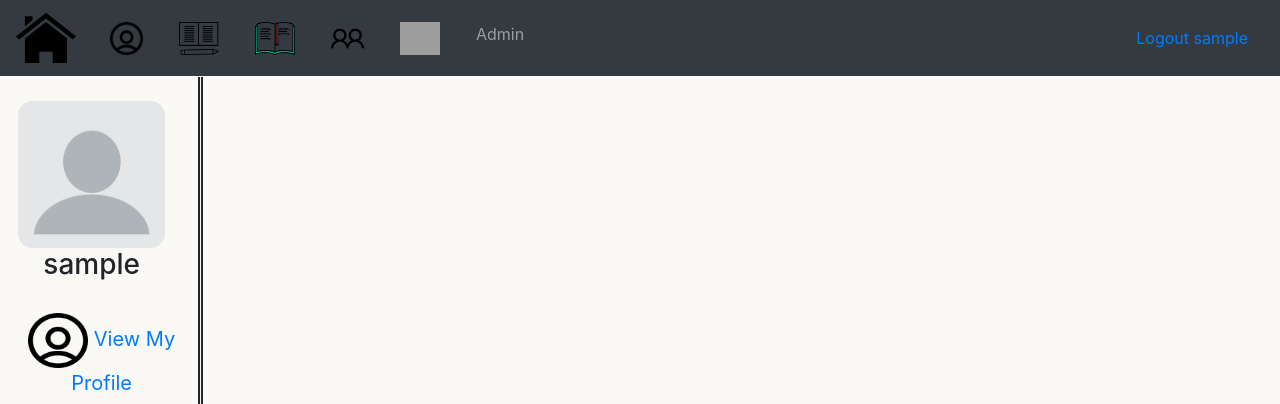
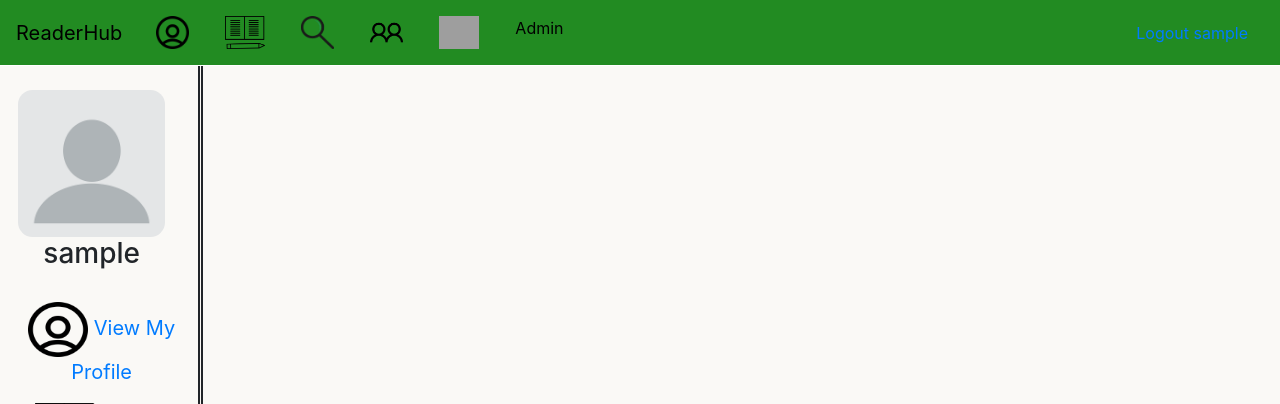
Before and after one commit to ChicoState/readerhub, a Django app: page / in a window 1280 px wide. Shown: the top 404 px of the page. Run offline with Django 4.2, Linux system fonts and the light colour scheme; the visitor is signed in with stand-in values (Sample User, id 1); data comes from the database, SQL or seed files in the repository; data that the repository does not hold is empty; some libraries are stand-ins or nearby versions; grey boxes are pictures that could not be loaded.

Commit message:
changed link color, navbar color, and search icon

```diff
--- a/static/CSS/nav.css
+++ b/static/CSS/nav.css
@@ -2,3 +2,15 @@
   padding-right: 10px;
   padding-left:  10px;
 }
+
+.navbar {
+  background-color: forestgreen;
+}
+
+.home {
+  color:black;
+}
+
+.admin {
+  color:black;
+}
--- a/templates/nav.html
+++ b/templates/nav.html
@@ -6,9 +6,10 @@
 }
 </style>
 {% load static %}
+<body>
 <link rel="stylesheet" href="{%static 'CSS/nav.css' %}" />
-<nav class="navbar navbar-expand-lg navbar-dark bg-dark">
-  <a class="navbar-brand" href="/"><img class = "home-icon" src = "{%static 'permanent_images/home_icon.png' %}" width = 60 height = 50></a>
+<nav class="navbar navbar-expand-lg">
+  <a class="navbar-brand home" href="/">ReaderHub</a>
   <div class="collapse navbar-collapse" id="navbarSupportedContent">
     <ul class="navbar-nav mr-auto">
       <li class="nav-item">
@@ -18,7 +19,7 @@
         <a class="nav-link" href="/posts/"><img class = "posts-icon" src = "{%static 'permanent_images/posts_icon.png' %}" width = 40 height = 33></a>
       </li>
       <li class="nav-item">
-        <a class="nav-link" href="/books/"><img class = "magnify-icon" src = "{%static 'permanent_images/book_icon.png' %}" width = 40 height = 33></a>
+        <a class="nav-link" href="/books/"><img class = "magnify-icon" src = "{%static 'permanent_images/book_icon.png' %}" width = 33 height = 33></a>
       </li>
       <li class="nav-item">
         <a class="nav-link" href="/addFriends/"><img class = "follow-icon" src = "{%static 'permanent_images/follow_icon.png' %}" width = 33 height = 33></a>
@@ -27,7 +28,7 @@
         <a class="nav-link" href="/inbox/"><img class = "inbox-icon" src = "{%static 'permanent_images/inbox_icon.png' %}" width = 40 height = 33></a>
       </li>
       <li class="nav-item">
-        <a class="nav-link" href="/admin" target="_blank">Admin</a>
+        <a class="nav-link admin" href="/admin" target="_blank">Admin</a>
       </li>
   </div>
   <div style="text-align:right;">
@@ -38,3 +39,4 @@
     {% endif %}
   </div>
 </nav>
+</body>
```
Also changed, not shown: static/permanent_images/book_icon.png.
